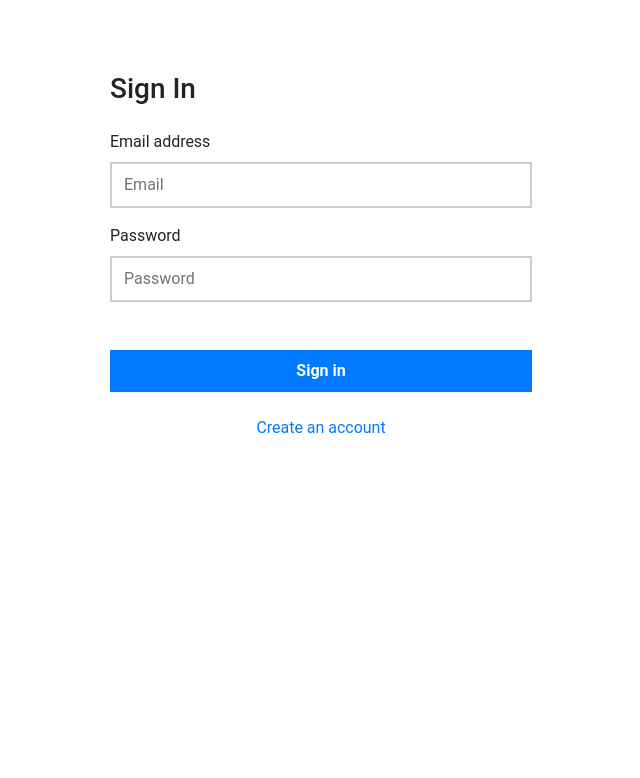
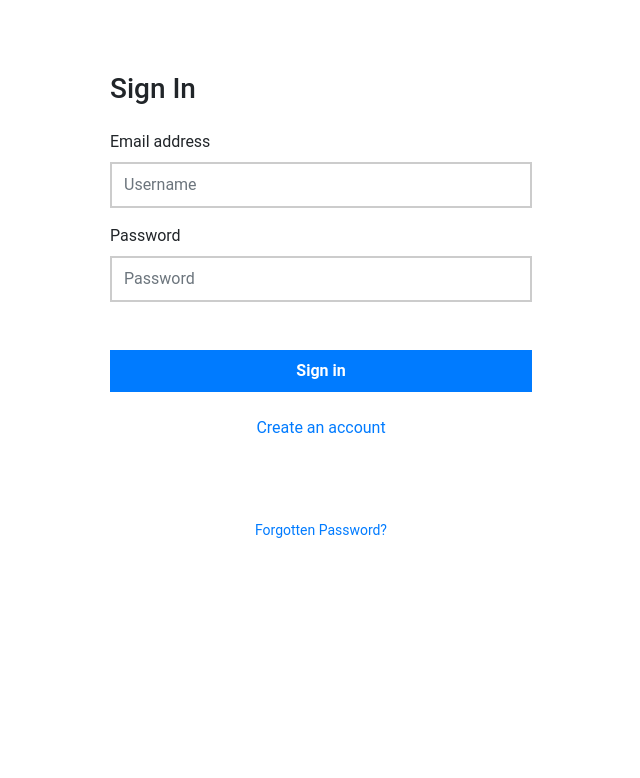
Before and after one commit to fdasabino/ecommerce-version_1, a Django app: page /account/login/ in a window 1280 px wide. Shown: the part 93-871 px from the top of the page, without its empty margins (319-959 px from the left). Run offline with Django 3.2, Linux system fonts and the light colour scheme; data that the repository does not hold is empty.

Commit message:
added password change functionality

```diff
--- a/account/forms.py
+++ b/account/forms.py
@@ -14,8 +14,8 @@ class UserLoginForm(AuthenticationForm):
         widget=forms.TextInput(
             attrs={
                 "class": "form-control mb-3",
-                "placeholder": "Email",
-                "id": "login-email",
+                "placeholder": "Username",
+                "id": "login-username",
             }
         )
     )
@@ -32,13 +32,22 @@ class UserLoginForm(AuthenticationForm):
 
 class RegistrationForm(forms.ModelForm):
 
-    user_name = forms.EmailField(
+    user_name = forms.CharField(
+        label="Full Name",
+        min_length=4,
+        max_length=50,
+        widget=forms.TextInput(
+            attrs={
+                "class": "form-control mb-3",
+                "placeholder": "Full Name",
+                "id": "form-lastname",
+            }
+        ),
+    )
+    email = forms.EmailField(
         max_length=100,
         help_text="Required",
         error_messages={"required": "Sorry, you will need an email"},
-    )
-    full_name = forms.CharField(
-        label="Full Name", min_length=4, max_length=50, help_text="Required"
     )
     password = forms.CharField(label="Password", widget=forms.PasswordInput)
     password2 = forms.CharField(label="Repeat password", widget=forms.PasswordInput)
@@ -46,20 +55,16 @@ class RegistrationForm(forms.ModelForm):
     class Meta:
         model = UserBase
         fields = (
-            "full_name",
             "user_name",
+            "email",
         )
 
-    def clean_email(self):
+    def clean_user_name(self):
         user_name = self.cleaned_data["user_name"]
-        if UserBase.objects.filter(email=user_name).exists():
-            raise forms.ValidationError(
-                "The email provided is already associated with another user. Please use a different email."
-            )
+        r = UserBase.objects.filter(user_name=user_name)
+        if r.count():
+            raise forms.ValidationError("Username already exists")
         return user_name
-
-    def clean_full_name(self):
-        return self.cleaned_data["full_name"]
 
     def clean_password2(self):
         cd = self.cleaned_data
@@ -67,12 +72,20 @@ class RegistrationForm(forms.ModelForm):
             raise forms.ValidationError("Passwords do not match.")
         return cd["password2"]
 
+    def clean_email(self):
+        email = self.cleaned_data["email"]
+        if UserBase.objects.filter(email=email).exists():
+            raise forms.ValidationError(
+                "Please use another Email, that is already taken"
+            )
+        return email
+
     def __init__(self, *args, **kwargs):
         super().__init__(*args, **kwargs)
-        self.fields["full_name"].widget.attrs.update(
+        self.fields["user_name"].widget.attrs.update(
             {"class": "form-control mb-3", "placeholder": "Full Name"}
         )
-        self.fields["user_name"].widget.attrs.update(
+        self.fields["email"].widget.attrs.update(
             {
                 "class": "form-control mb-3",
                 "placeholder": "E-mail",
@@ -136,7 +149,7 @@ class PwdResetConfirmForm(SetPasswordForm):
 
 class UserEditForm(forms.ModelForm):
 
-    user_name = forms.EmailField(
+    email = forms.EmailField(
         label="Account email (can not be changed)",
         max_length=200,
         widget=forms.TextInput(
@@ -149,15 +162,15 @@ class UserEditForm(forms.ModelForm):
         ),
     )
 
-    full_name = forms.CharField(
-        label="Full Name",
+    user_name = forms.CharField(
+        label="Firstname",
         min_length=4,
         max_length=50,
         widget=forms.TextInput(
             attrs={
                 "class": "form-control mb-3",
-                "placeholder": "Full Name",
-                "id": "form-fullname",
+                "placeholder": "Username",
+                "id": "form-firstname",
             }
         ),
     )
@@ -165,11 +178,6 @@ class UserEditForm(forms.ModelForm):
     class Meta:
         model = UserBase
         fields = (
+            "email",
             "user_name",
-            "full_name",
         )
-
-    def __init__(self, *args, **kwargs):
-        super().__init__(*args, **kwargs)
-        self.fields["full_name"].required = True
-        self.fields["user_name"].required = True
--- a/account/urls.py
+++ b/account/urls.py
@@ -27,6 +27,36 @@ urlpatterns = [
     path(
         "activate/<slug:uidb64>/<slug:token>)/", views.account_activate, name="activate"
     ),
+    # Reset password
+    path(
+        "password_reset/",
+        auth_views.PasswordResetView.as_view(
+            template_name="account/user/password_reset_form.html",
+            success_url="password_reset_email_confirm",
+            email_template_name="account/user/password_reset_email.html",
+            form_class=PwdResetForm,
+        ),
+        name="pwdreset",
+    ),
+    path(
+        "password_reset_confirm/<uidb64>/<token>",
+        auth_views.PasswordResetConfirmView.as_view(
+            template_name="account/user/password_reset_confirm.html",
+            success_url="password_reset_complete/",
+            form_class=PwdResetConfirmForm,
+        ),
+        name="password_reset_confirm",
+    ),
+    path(
+        "password_reset/password_reset_email_confirm/",
+        TemplateView.as_view(template_name="account/user/reset_status.html"),
+        name="password_reset_done",
+    ),
+    path(
+        "password_reset_confirm/Mg/password_reset_complete/",
+        TemplateView.as_view(template_name="account/user/reset_status.html"),
+        name="password_reset_complete",
+    ),
     # User dashboard
     path("dashboard/", views.dashboard, name="dashboard"),
     path("profile/edit/", views.edit_details, name="edit_details"),
--- a/static/css/account/account.css
+++ b/static/css/account/account.css
@@ -1,10 +1,12 @@
+.form-control,
 .account-form input {
   border-radius: 0;
   border: 2px solid #ccc;
   height: calc(2em + .75rem + 2px);
 }
 
-.account-form input:focus {
+.form-control input:focus,
+.account-form:focus {
   border-radius: 0;
   border-color: #1497ff;
   box-shadow: none;
--- a/templates/account/registration/login.html
+++ b/templates/account/registration/login.html
@@ -41,8 +41,7 @@
                 </p>
               </form>
               <p class="small text-center pt-4">
-                {% comment %} <a href="{% url "password_reset" %}">Forgotten Password?</a>
-                {% endcomment %}
+                <a href="{% url "account:pwdreset" %}">Forgotten Password?</a>
               </p>
             </div>
           </div>
--- a/templates/account/user/edit_details.html
+++ b/templates/account/user/edit_details.html
@@ -36,10 +36,10 @@
                 {% endif %}
 
                 {% csrf_token %}
-                <label class="small font-weight-bold">{{ user_form.user_name.label}}</label>
+                <label class="small font-weight-bold">{{ user_form.email.label}}</label>
+                {{ user_form.email }}
+                <label class="small font-weight-bold">{{ user_form.full_name.label}}</label>
                 {{ user_form.user_name }}
-                <label class="small font-weight-bold">{{ user_form.full_name.label}}</label>
-                {{ user_form.full_name }}
 
 
 
--- a/templates/account/user/password_reset_form.html
+++ b/templates/account/user/password_reset_form.html
@@ -1,6 +1,6 @@
-{% extends "./base.html" %}
+{% extends "base.html" %}
 {% load static %}
-{% block title %}Log-in{% endblock %}
+{% block title %}Reset Password{% endblock %}
 {% block content %}
 
 {% block extra_css %}
@@ -30,7 +30,7 @@
                 </div>
                 {% endif %}
                 {% csrf_token %}
-                <label class="small font-weight-bold">{{ form.email.label}}</label>
+                <label class="small font-weight-bold">{{ form.user_name.label}}</label>
                 {{ form.email }}
                 <button class="btn btn-primary btn-block py-2 mb-4 mt-5 fw-bold w-100" type="submit"
                   value="Send e-mail">Send e-mail</button>
--- a/templates/account/user/reset_status.html
+++ b/templates/account/user/reset_status.html
@@ -1,4 +1,4 @@
-{% extends "./base.html" %}
+{% extends "base.html" %}
 {% load static %}
 {% block title %}Log-in{% endblock %}
 {% block content %}
```
Also changed, not shown: account/models.py (+9 -9 lines), account/views.py (+45 -53 lines), templates/account/registration/register.html (+4 -4 lines), templates/account/user/password_reset_confirm.html (+3 -11 lines), account/migrations/0001_initial.py, account/migrations/0002_rename_first_name_userbase_full_name.py, account/migrations/0003_auto_20211130_1843.py (added), account/migrations/0004_remove_userbase_full_name.py, store/migrations/0001_initial.py.
